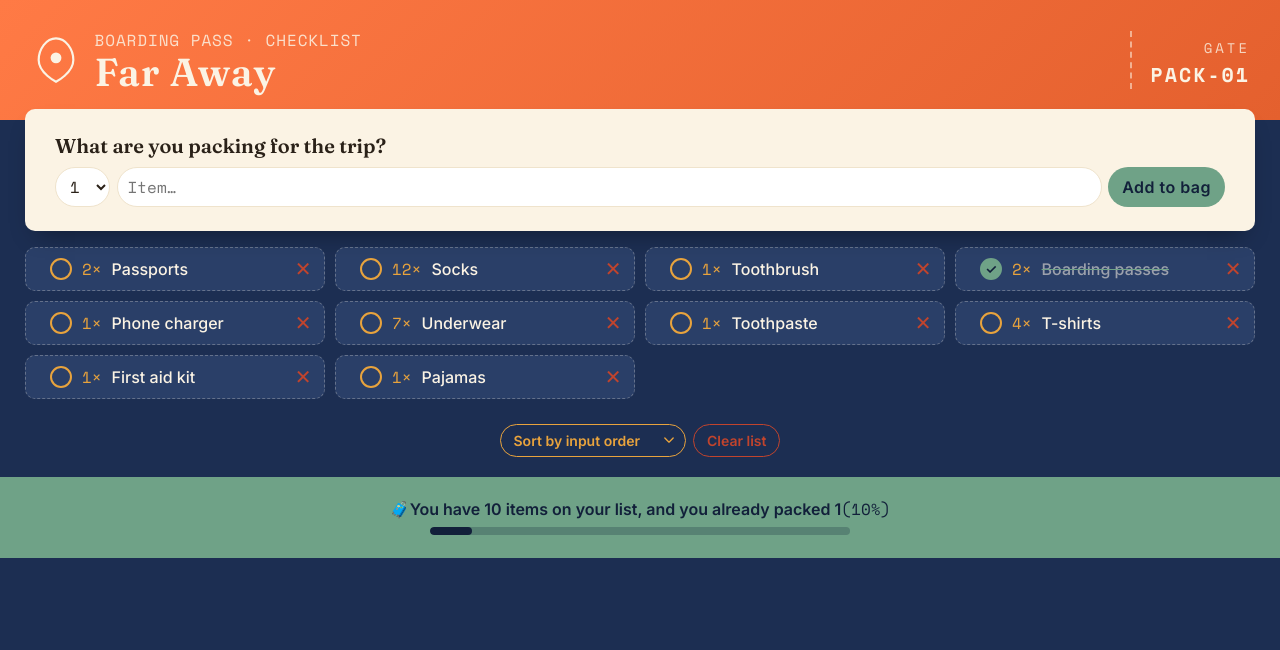
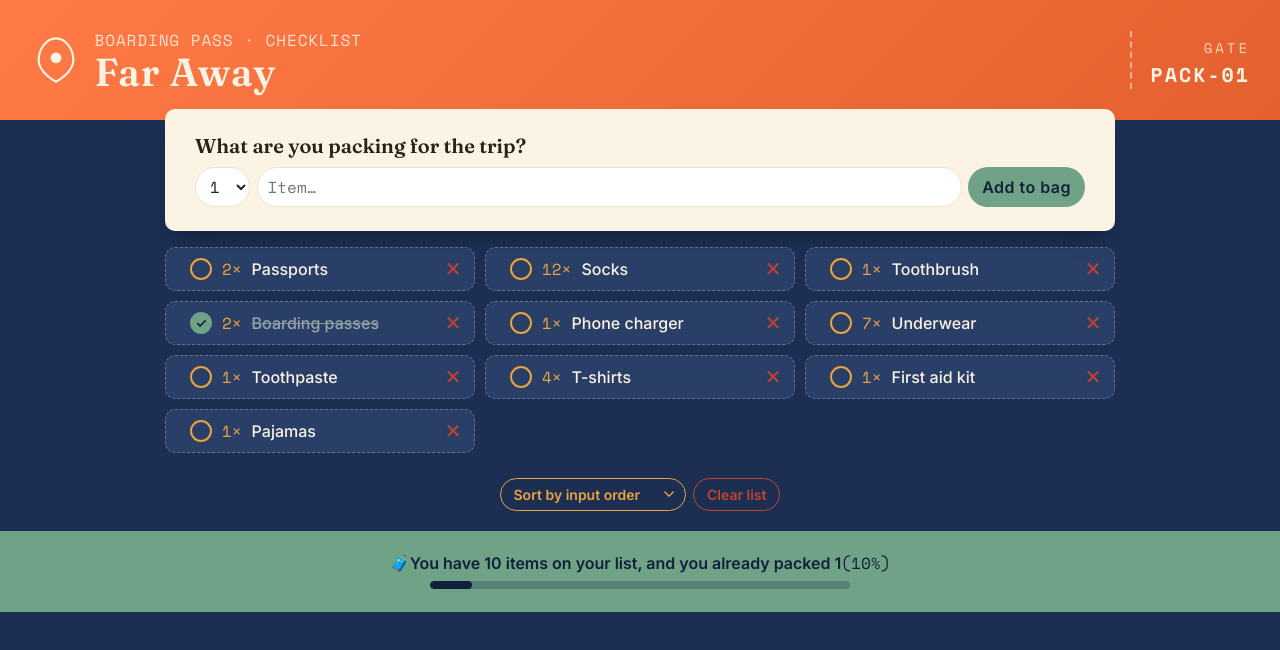
Before and after one commit to mrddove/bording-pass-checklist, a React (Vite) app: page / in a window 1280 px wide. Shown: the top 650 px of the page. Built offline with nearby package versions, Linux system fonts and the light colour scheme.

Commit message:
add container div

```diff
--- a/src/App.tsx
+++ b/src/App.tsx
@@ -9,9 +9,11 @@ function App() {
   return (
     <ChecklistProvider>
       <Header />
-      <PackingForm />
-      <PackingList />
-      <ListControl />
+      <div className="container">
+        <PackingForm />
+        <PackingList />
+        <ListControl />
+      </div>
       <Footer />
     </ChecklistProvider>
   )
--- a/src/index.css
+++ b/src/index.css
@@ -56,3 +56,9 @@ body {
 ul {
   list-style: none;
 }
+
+.container {
+  width: 100%;
+  max-width: 100rem;
+  margin: 0 auto;
+}
```
